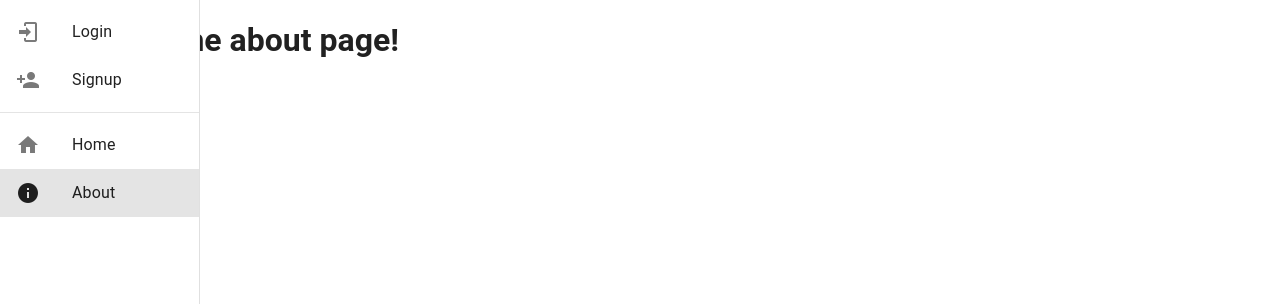
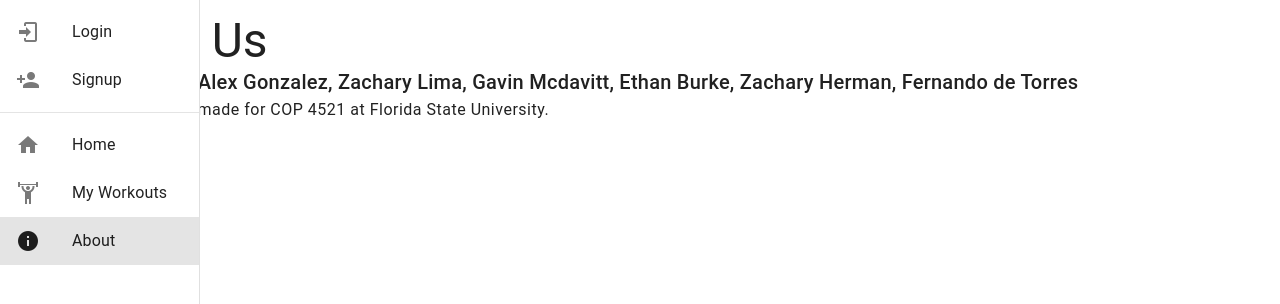
Before and after one commit to yeehaw114/COP4521-Project, a Vue app in the folder frontend/: page /about in a window 1280 px wide. Shown: the top 304 px of the page. Built offline with nearby package versions, Linux system fonts and the light colour scheme.

Commit message:
Made some logical changes to how dialogs are rendered

```diff
--- a/frontend/src/components/NavBar.vue
+++ b/frontend/src/components/NavBar.vue
@@ -14,13 +14,21 @@
         title="Signup"
       ></v-list-item>
     </v-list>
-    <v-list v-else>
+    <template v-else>
+    <v-list>
       <v-list-item prepend-icon="mdi-dumbbell" link :title="config.appTitle"></v-list-item>
     </v-list>
     <v-divider></v-divider>
     <v-list>
+      <v-list-item prepend-icon="mdi-plus-circle" link title="Add Workout"></v-list-item>
+    </v-list>
+  </template>
+    <v-divider></v-divider>
+    <v-list>
       <v-list-item prepend-icon="mdi-home" link to="/" title="Home"></v-list-item>
+      <v-list-item prepend-icon="mdi-weight-lifter" link to="/workouts" title="My Workouts"></v-list-item>
       <v-list-item prepend-icon="mdi-information" link to="/about" title="About"></v-list-item>
+
     </v-list>
   </v-navigation-drawer>
 
--- a/frontend/src/views/AboutView.vue
+++ b/frontend/src/views/AboutView.vue
@@ -1,6 +1,8 @@
 <template>
   <div>
-    <h1>This is the about page!</h1>
+    <h3 class="text-h3">About Us</h3>
+    <h6 class="text-h6">Contributors: Alex Gonzalez, Zachary Lima, Gavin Mcdavitt, Ethan Burke, Zachary Herman, Fernando de Torres</h6>
+    <p class="text-body-1">This is a project made for COP 4521 at Florida State University.</p>
   </div>
 </template>
 
```
